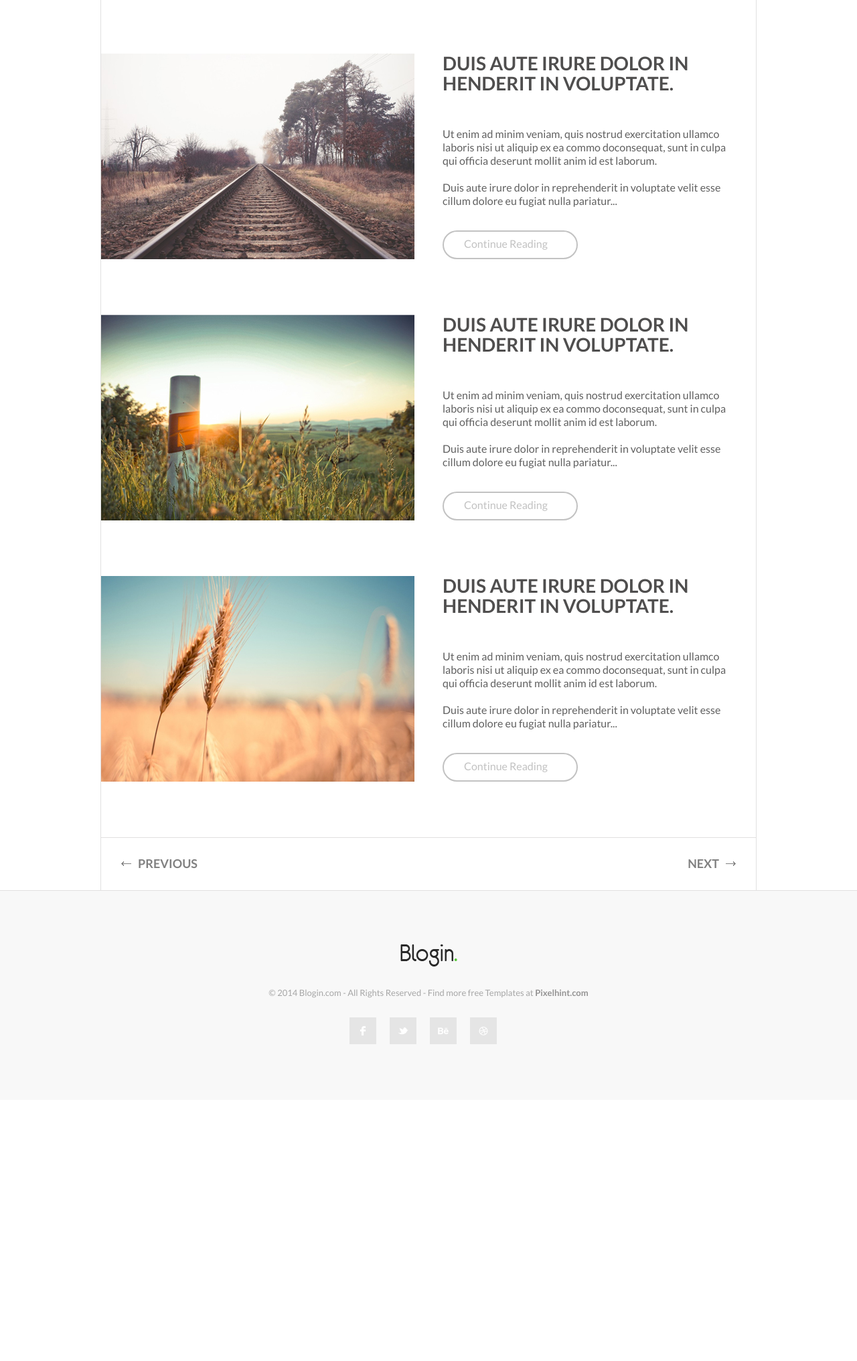
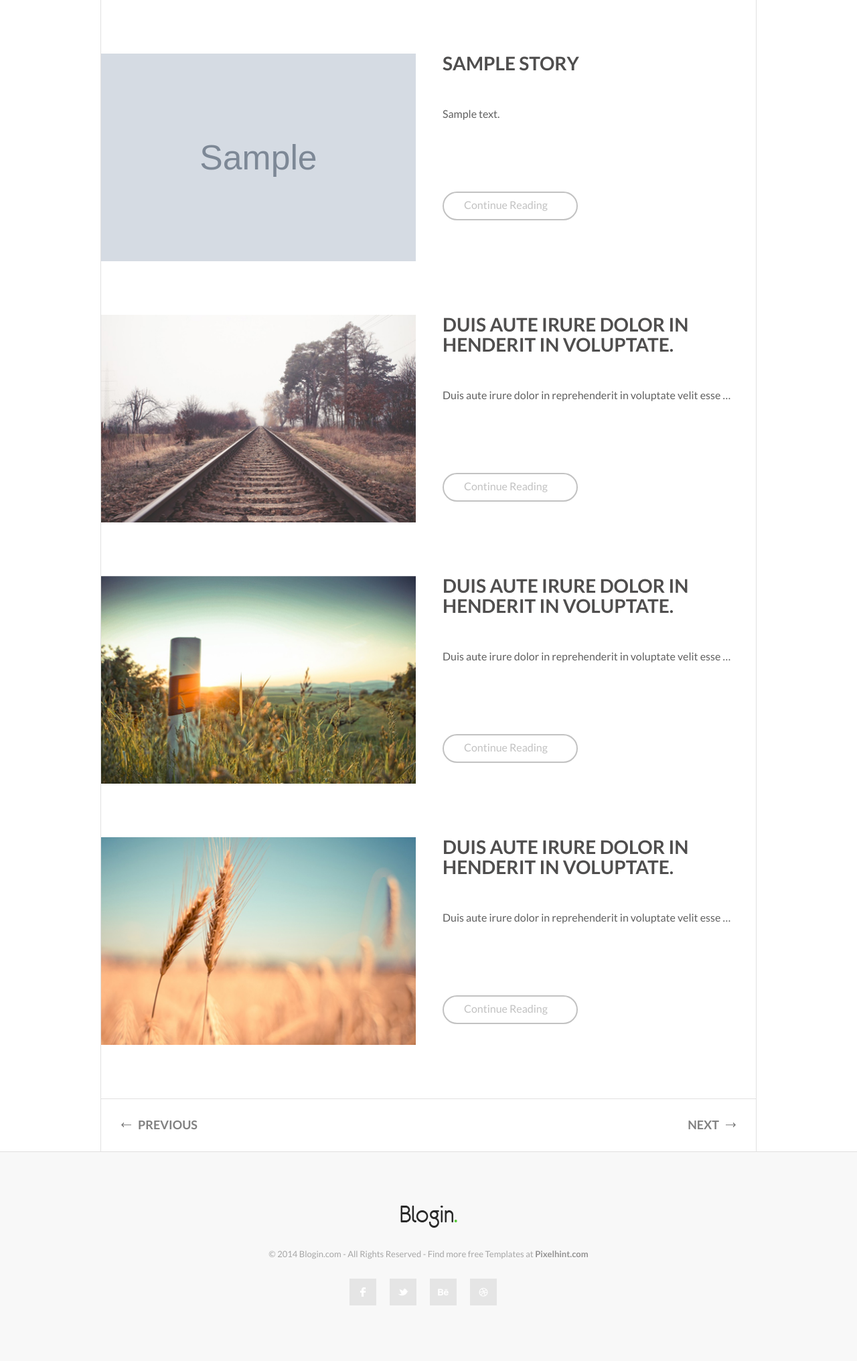
Before and after one commit to StanioHrutc/BlogPortalDJ, a Django app: page / in a window 1280 px wide. Shown: the part 130-2162 px from the top of the page at 67% size. Before the commit the page ends 1689 px from the top, so only its background shows below. Run offline with Django 3.2, Linux system fonts and the light colour scheme; tables that the repository leaves empty hold one stand-in row (values such as "Sample post"); grey boxes marked "Sample" are stand-in pictures; parts of the project's set-up code (start-up, migrations or seed data) failed here and were passed over.

Commit message:
Edited model of stories, customized admin area(especially displaying parameters). On page index.html created dynamic load data from DB, changed css selectors for better displaying

```diff
--- a/blogdjango/static/css/main.css
+++ b/blogdjango/static/css/main.css
@@ -125,9 +125,14 @@ ul.main_nav li a:hover{
 
 .main .article_image{
 	width: 470px;
+	height: 310px;
 	margin-right: 40px;
 }
 
+.article_image > a > img {
+	width: 100%;
+	height: 100%;
+}
 
 .main .post{
 	width: 430px;
@@ -162,6 +167,10 @@ ul.main_nav li a:hover{
 	color: #606060;
 	line-height: 20px;
 	margin-bottom: 20px;
+	white-space: nowrap;
+    overflow: hidden;
+    text-overflow: ellipsis;
+    max-width: 155ch;
 }
 
 .main a.read_more,
@@ -173,14 +182,16 @@ ul.main_nav li a:hover{
 	border: 2px #c2c2c2 solid;
 	color: #c2c2c2;
 	text-decoration: none;
-	margin-top: 14px;
+	margin-top: 20%;
 
+    float: left;
 	border-radius: 100px;
 	-webkit-border-radius: 100px;
 	-moz-border-radius: 100px;
 	-o-border-radius: 100px;
 	-ms-border-radius: 100px;
 }
+
 
 .main a.read_more:hover,
 .main2 a.read_more:hover{
--- a/stories/views.py
+++ b/stories/views.py
@@ -2,9 +2,19 @@ from django.shortcuts import render
 from django.http import HttpResponse
 # Create your views here.
 
+from . models import Story
+# for fetching data from DB
+
 
 def index(request):
-    return render(request, 'stories_index/index.html')
+    stories = Story.objects.all()
+
+    # TODO: to make it work type: pip install pylint-django
+    context = {
+        # some data tu put in render function
+        'stories': stories,
+    }
+    return render(request, 'stories_index/index.html', context)
 
 def about(request):
     return render(request, 'stories_index/about.html')
--- a/templates/stories_index/index.html
+++ b/templates/stories_index/index.html
@@ -2,6 +2,28 @@
 {% load static %}
 {% block content %}
     <section class="main wrapper">
+		{% if stories %}
+			{% for story in stories %}
+				<article>
+					<div class="article_image">
+						<a href="#">
+							<img src="{{ story.story_photo.url }}" alt="" title="">
+						</a>
+					</div>
+					<div class="post">
+						<h1 class="title">
+							<a href="#">{{ story.title }}</a>
+						</h1>
+
+						<p>{{ story.story_text }}</p>
+
+						<a class="read_more" href="#">Continue Reading <i class="read_more_arrow"></i> </a>
+					</div>
+				</article>
+			{% endfor %}
+		{% else %}
+			<h1>There are no stories {{s}}</h1>
+		{% endif %}
 		<article>
 			<div class="article_image">
 				<a href="#">
@@ -12,8 +34,6 @@
 				<h1 class="title">
 					<a href="#">Duis aute irure dolor in henderit in voluptate.</a>
 				</h1>
-
-				<p>Ut enim ad minim veniam, quis nostrud exercitation ullamco laboris nisi ut aliquip ex ea commo doconsequat, sunt in culpa qui officia deserunt mollit anim id est laborum.</p>
 
 				<p>Duis aute irure dolor in reprehenderit in voluptate velit esse cillum dolore eu fugiat nulla pariatur...</p>
 
@@ -31,9 +51,6 @@
 				<h1 class="title">
 					<a href="#">Duis aute irure dolor in henderit in voluptate.</a>
 				</h1>
-
-				<p>Ut enim ad minim veniam, quis nostrud exercitation ullamco laboris nisi ut aliquip ex ea commo doconsequat, sunt in culpa qui officia deserunt mollit anim id est laborum.</p>
-
 				<p>Duis aute irure dolor in reprehenderit in voluptate velit esse cillum dolore eu fugiat nulla pariatur...</p>
 
 				<a class="read_more" href="#">Continue Reading <i class="read_more_arrow"></i> </a>
@@ -51,8 +68,6 @@
 					<a href="#">Duis aute irure dolor in henderit in voluptate.</a>
 				</h1>
 
-				<p>Ut enim ad minim veniam, quis nostrud exercitation ullamco laboris nisi ut aliquip ex ea commo doconsequat, sunt in culpa qui officia deserunt mollit anim id est laborum.</p>
-
 				<p>Duis aute irure dolor in reprehenderit in voluptate velit esse cillum dolore eu fugiat nulla pariatur...</p>
 
 				<a class="read_more" href="#">Continue Reading <i class="read_more_arrow"></i> </a>
```
Also changed, not shown: stories/admin.py (+14 -2 lines), stories/models.py (+4 -0 lines), stories/migrations/0002_story_is_published.py (added).
